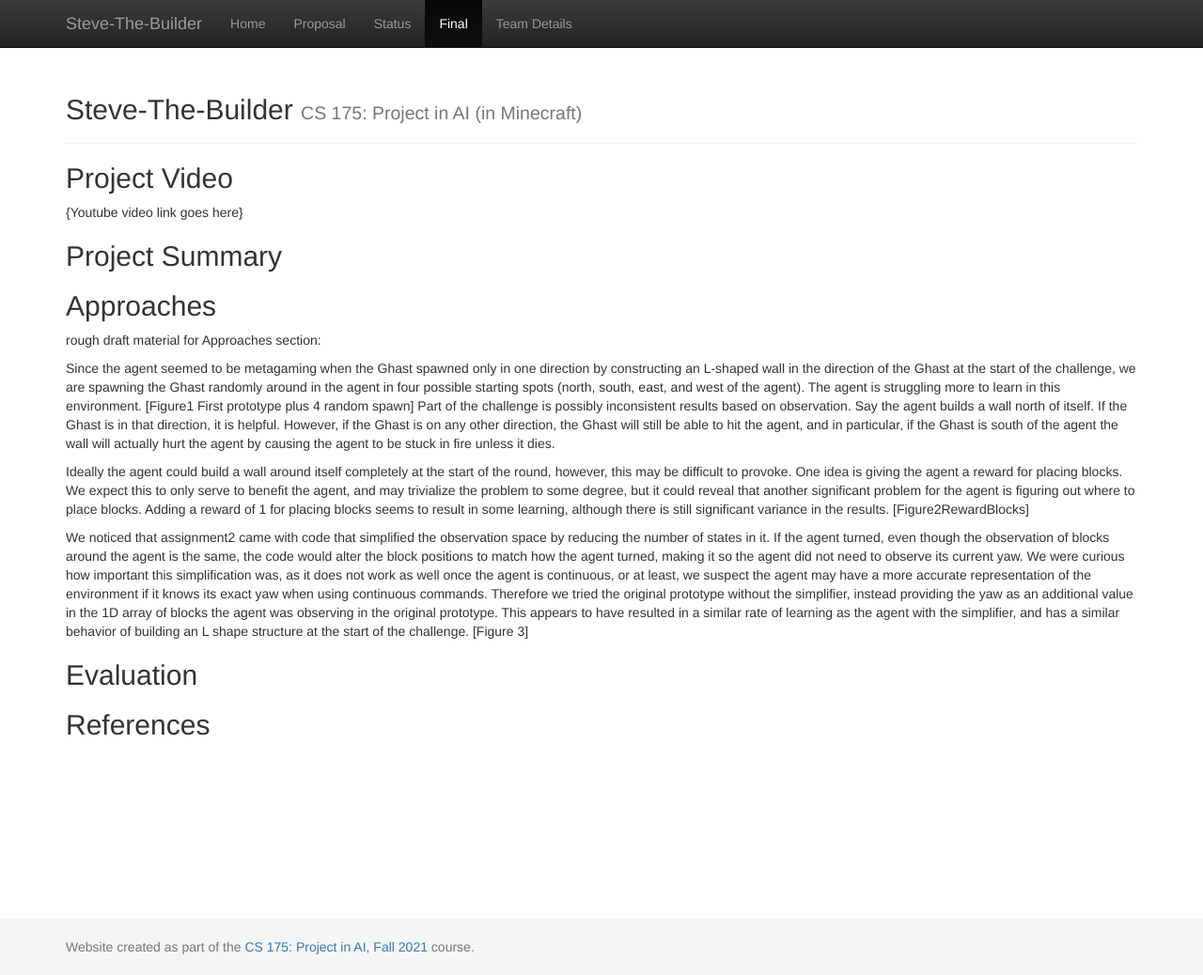
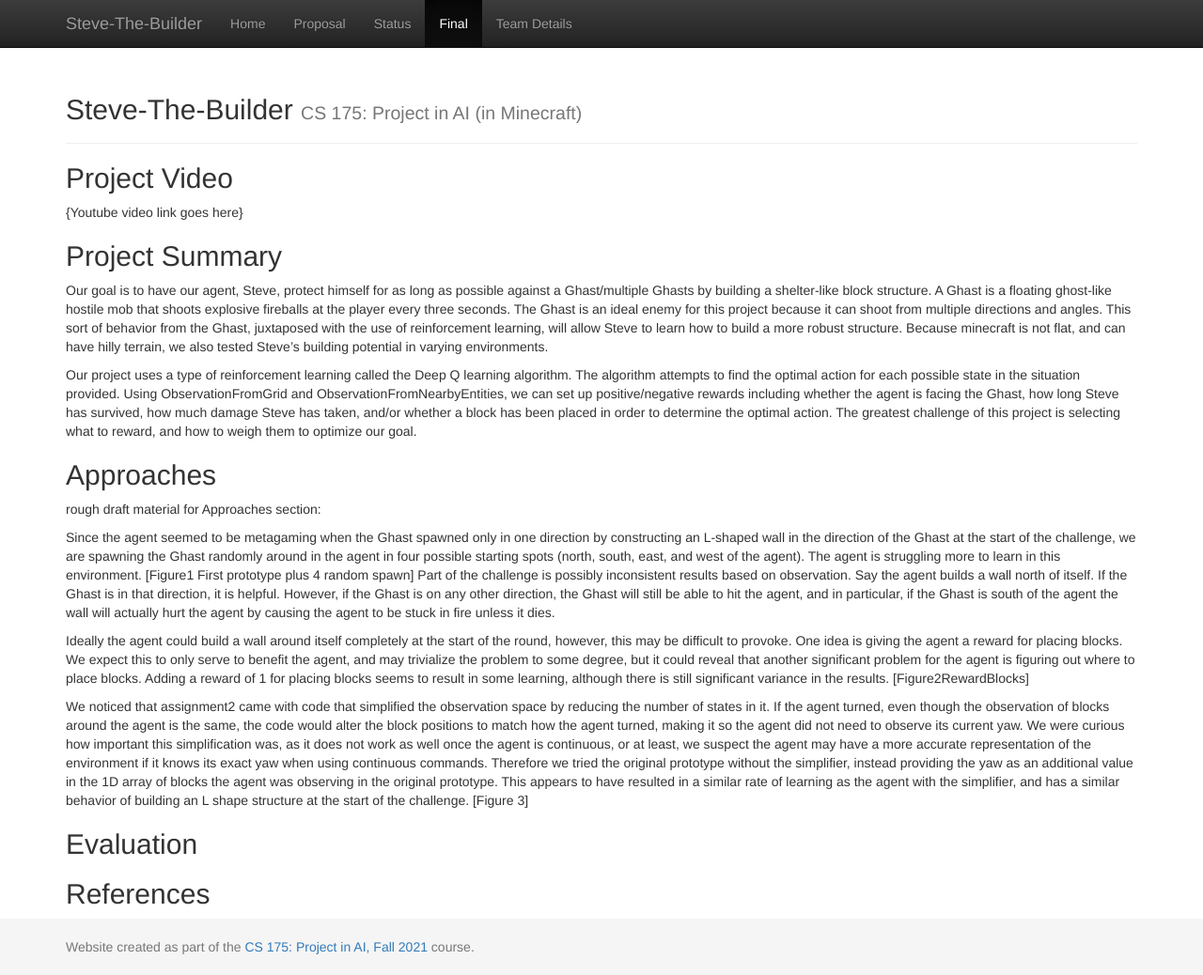
Before and after one commit to Timmichi/Steve-The-Builder, a Jekyll site: the page built from docs/final.md, in a window 1280 px wide and 1038 px high. Shown: the whole window at 94% size. Built offline with Jekyll 4.4.1, drawn with Linux system fonts in a browser that asks for light colours.

Commit message:
Update final.md

```diff
--- a/docs/final.md
+++ b/docs/final.md
@@ -6,6 +6,10 @@
 ## Project Video
 {Youtube video link goes here}
 ## Project Summary
+
+Our goal is to have our agent, Steve, protect himself for as long as possible against a Ghast/multiple Ghasts by building a shelter-like block structure. A Ghast is a floating ghost-like hostile mob that shoots explosive fireballs at the player every three seconds. The Ghast is an ideal enemy for this project because it can shoot from multiple directions and angles. This sort of behavior from the Ghast, juxtaposed with the use of reinforcement learning, will allow Steve to learn how to build a more robust structure. Because minecraft is not flat, and can have hilly terrain, we also tested Steve's building potential in varying environments.
+
+Our project uses a type of reinforcement learning called the Deep Q learning algorithm. The algorithm attempts to find the optimal action for each possible state in the situation provided. Using ObservationFromGrid and ObservationFromNearbyEntities, we can set up positive/negative rewards including whether the agent is facing the Ghast, how long Steve has survived, how much damage Steve has taken, and/or whether a block has been placed in order to determine the optimal action. The greatest challenge of this project is selecting what to reward, and how to weigh them to optimize our goal.
 
 ## Approaches
 
```
